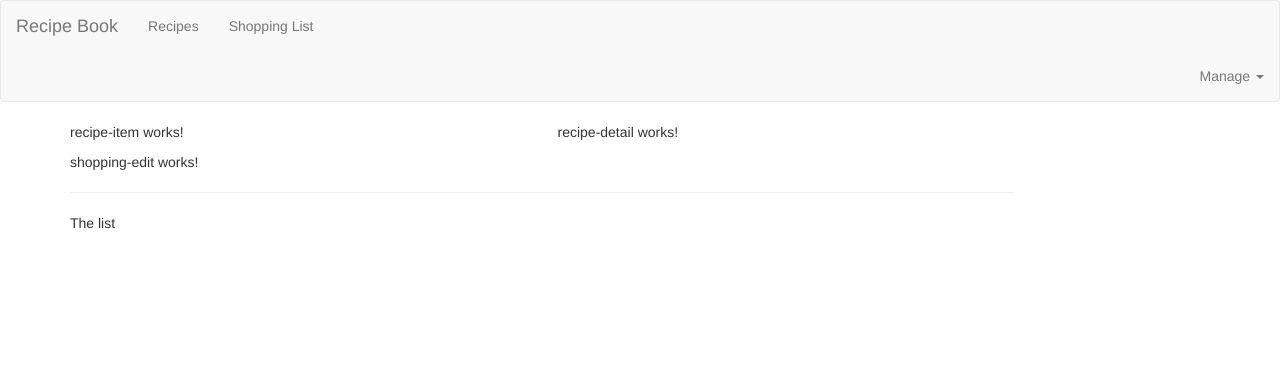
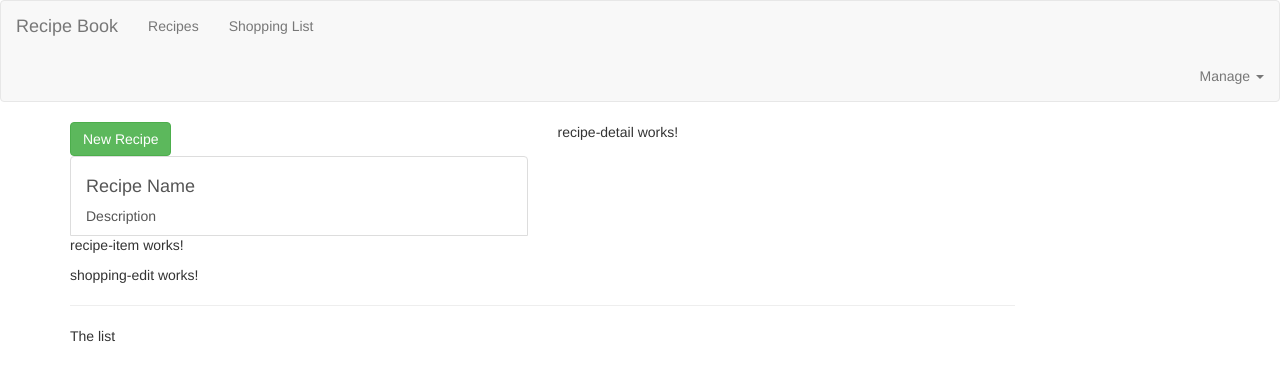
Before and after one commit to jjunhwan-kim/angular2-course-project, an Angular app: page / in a window 1280 px wide. Shown: the top 380 px of the page. Built offline with nearby package versions, Linux system fonts and the light colour scheme.

Commit message:
Update RecipeListComponent
- RecipeListComponent에 Recipe 배열을 프로퍼티로 추가
- RecipeListComponent 템플릿에 더미 값 추가

```diff
--- a/src/app/recipes/recipe-list/recipe-list.component.html
+++ b/src/app/recipes/recipe-list/recipe-list.component.html
@@ -1 +1,19 @@
-<app-recipe-item></app-recipe-item>
+<div class="row">
+  <div class="col-xs-12">
+    <button class="btn btn-success">New Recipe</button>
+  </div>
+</div>
+<div class="row">
+  <div class="col-xs-12">
+    <a href="#" class="list-group-item clearfix">
+      <div class="pull-left">
+        <h4 calss="list-group-item-heading">Recipe Name</h4>
+        <p class="list-group-item-text">Description</p>
+      </div>
+      <span class="pull-right">
+        <img src="" alt="" class="img-responsive" style="max-height: 50px;">
+      </span>
+    </a>
+    <app-recipe-item></app-recipe-item>
+  </div>
+</div>
--- a/src/app/recipes/recipe-list/recipe-list.component.ts
+++ b/src/app/recipes/recipe-list/recipe-list.component.ts
@@ -1,4 +1,5 @@
 import { Component, OnInit } from '@angular/core';
+import { Recipe } from '../recipe.model';
 
 @Component({
   selector: 'app-recipe-list',
@@ -7,7 +8,9 @@
 })
 export class RecipeListComponent implements OnInit {
 
-  recipes = [];
+  recipes: Recipe[] = [
+    new Recipe('A Test Recipe', 'This is simply a test', 'https://cdn.pixabay.com/photo/2016/06/15/19/09/food-1459693_960_720.jpg')
+  ];
 
   constructor() { }
 
```
